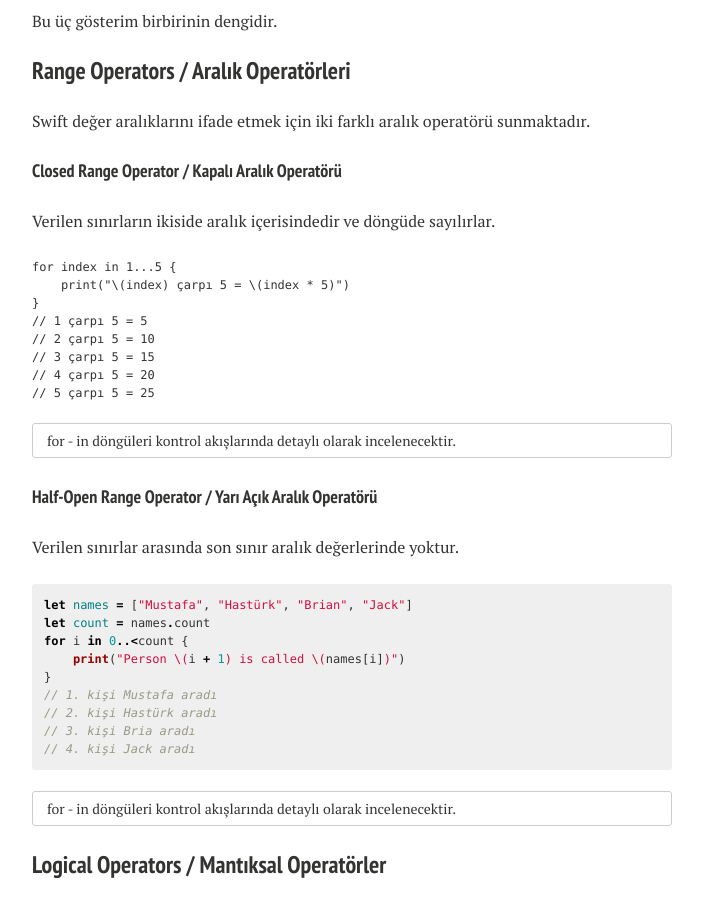
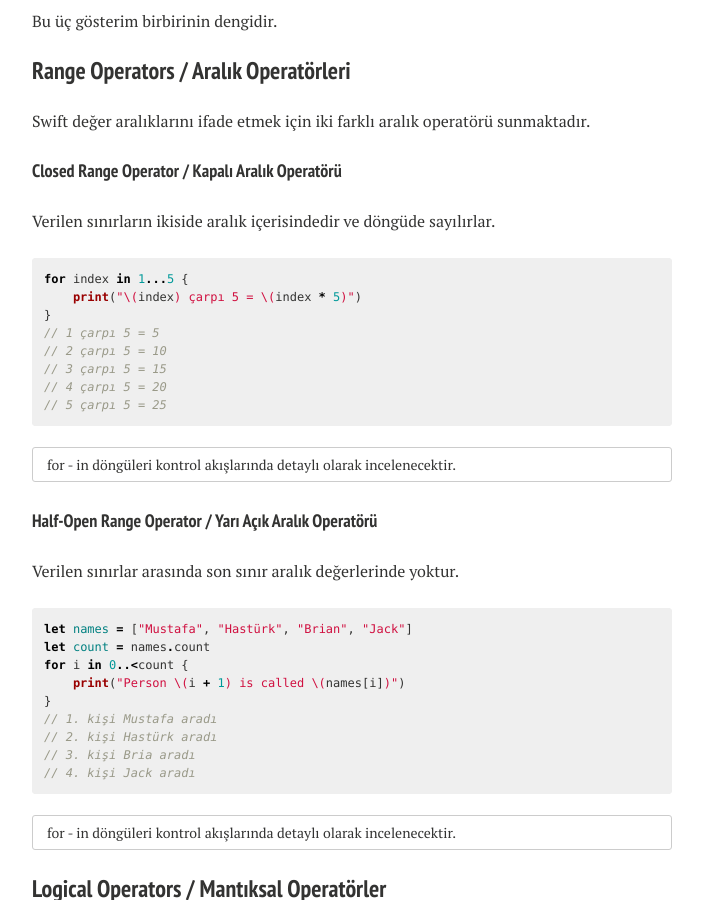
Before and after one commit to conqs/muhasturk.github.io, a Jekyll site: the page built from _posts/swift/S02_swift-temel-operatrler/2016-03-01-swift-temel-operatrler.md, in a window 1280 px wide and 900 px high, scrolled down 4702 px. Shown: the whole window, without its empty margins (288-991 px from the left). Built offline with Jekyll 4.4.1, drawn with Linux system fonts in a browser that asks for light colours; comment, search, counter and statistics services are not loaded.

Commit message:
fix code block

`````diff
--- a/_posts/swift/S02_swift-temel-operatrler/2016-03-01-swift-temel-operatrler.md
+++ b/_posts/swift/S02_swift-temel-operatrler/2016-03-01-swift-temel-operatrler.md
@@ -217,7 +217,7 @@ Swift değer aralıklarını ifade etmek için iki farklı aralık operatörü s
 
 Verilen sınırların ikiside aralık içerisindedir ve döngüde sayılırlar.
 
-````swift
+```swift
 for index in 1...5 {
     print("\(index) çarpı 5 = \(index * 5)")
 }
`````
